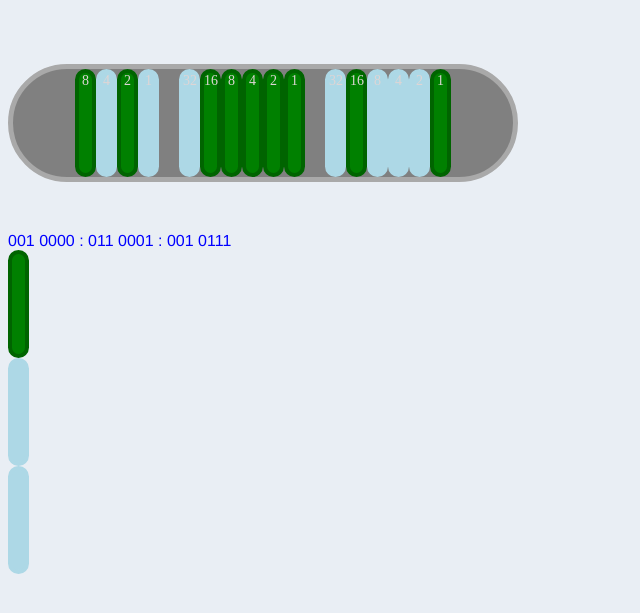
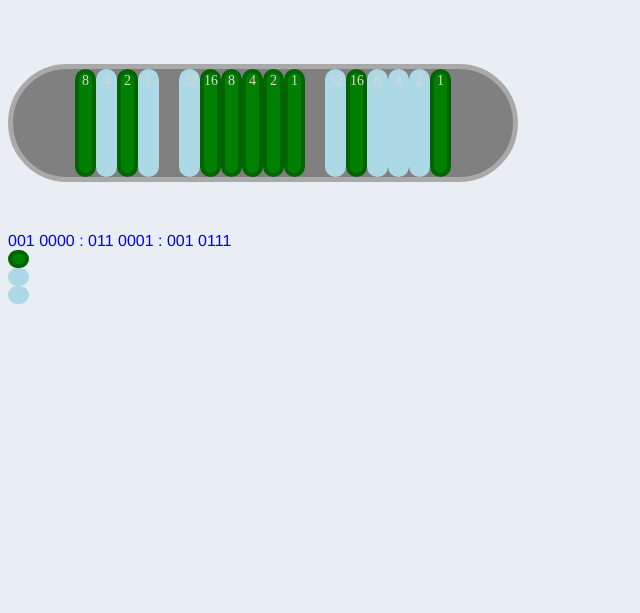
Before and after one commit to seattletravis/seattletravis.github.io, a plain HTML site: page index.html in a window 1280 px wide. Shown: the part 117-730 px from the top of the page, without its empty margins (0-640 px from the left). Drawn offline with Linux system fonts and the light colour scheme.

Commit message:
continue to build

```diff
--- a/style.css
+++ b/style.css
@@ -81,5 +81,23 @@ body {
 	display: flex;
 }
 
+.vBlips {
+	/* background-color: black; */
+	border: rgb(155, 40, 44) solid 4px;
+	border-radius: 30px 30px 30px 30px;
+	color: rgb(222, 213, 213);
+	text-align: center;
+	font-size: 14px;
+	width: 13px;
+	height: 10px;
+}
+
 .vBlipOn {
+	background-color: green;
+	border-color: darkgreen;
 }
+
+.vBlipOff {
+	background-color: lightblue;
+	border-color: lightblue;
+}
--- a/vBlip.js
+++ b/vBlip.js
@@ -1,7 +1,6 @@
-console.log('vBlipn is Online');
+console.log('vBlip is Online');
 const displayVBlip = document.getElementById('displayVBlip');
-
-const blipDecimalHour10BinaryHour8 = document.getElementById('blipD10BH8');
+const vBlipHr10_4 = document.getElementById('vBlipHr10_4');
 
 function updateVerticalBlipClock() {
 	const now = new Date();
@@ -42,12 +41,9 @@ function updateVerticalBlipClock() {
 	const Sec1_2 = binarySec1.charAt(1);
 	const Sec1_1 = binarySec1.charAt(0);
 
-	vBlipHr10_4.className =
-		Hr10_4 == '1' ? 'blipperOn blips' : 'blipperOff blips';
-	vBlipHr10_2.className =
-		Hr10_2 == '1' ? 'blipperOn blips' : 'blipperOff blips';
-	vBlipHr10_1.className =
-		Hr10_1 == '1' ? 'blipperOn blips' : 'blipperOff blips';
+	vBlipHr10_4.className = Hr10_4 == '1' ? 'vBlipOn vBlips' : 'vBlipOff vBlips';
+	vBlipHr10_2.className = Hr10_2 == '1' ? 'vBlipOn vBlips' : 'vBlipOff vBlips';
+	vBlipHr10_1.className = Hr10_1 == '1' ? 'vBlipOn vBlips' : 'vBlipOff vBlips';
 
 	const readout = `${binaryHr10} ${binaryHr1} : ${binaryMin10} ${binaryMin1} : ${binarySec10} ${binarySec1}`;
 
```
